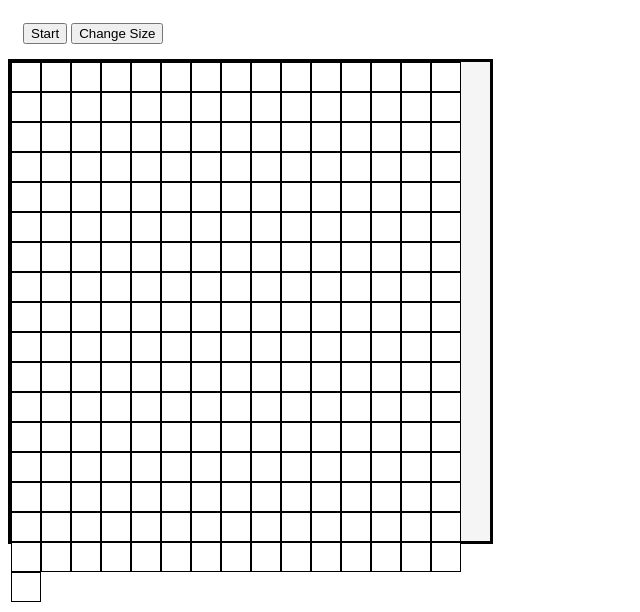
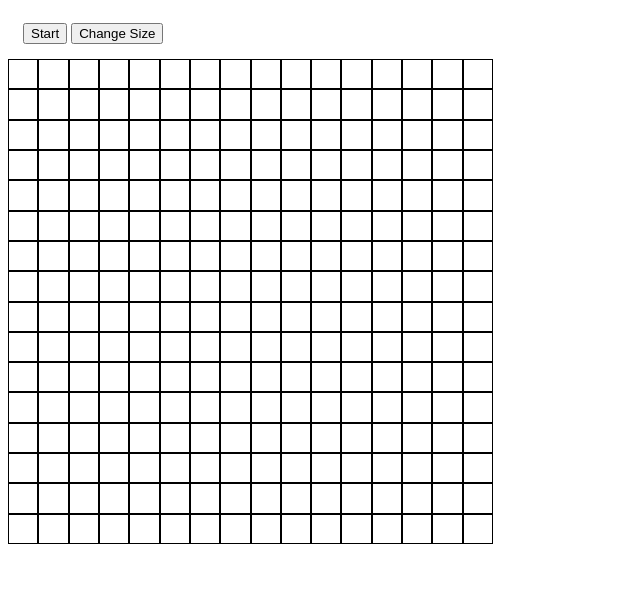
Before and after one commit to lloydeebill/etch-a-sketch, a plain HTML site: page index.html in a window 1280 px wide. Both pictures are taken after a click on the button "Start". Shown: the whole page, without its empty margins (0-640 px from the left). Drawn offline with Linux system fonts and the light colour scheme.

Commit message:
remove some styling that was ruining the behavior of my code

```diff
--- a/index.js
+++ b/index.js
@@ -8,7 +8,7 @@ const startButton = document.querySelector(".start-button");
 const changeButton = document.querySelector(".change-button");
 
 
-startButton.addEventListener("click", createGrid(16,16));
+startButton.addEventListener("click", () => createGrid(16));
 changeButton.addEventListener("click", () => {
 
   let userInput = prompt("Input size of grid from 1-100:");
@@ -27,19 +27,28 @@ changeButton.addEventListener("click", () => {
 
 function createGrid(gridWidth) {
 
-  let gridArea = gridWidth * gridWidth;
+  containerDiv.innerHTML = '';
+
+  const containerWidth = parseFloat(getComputedStyle(containerDiv).width); // Get container width
+
+  const cellSize = containerWidth / gridWidth;
+
+  let gridArea = gridWidth * gridWidth ;
 
   for ( let i = 0 ; i < gridArea; i++ ) {
 
-    const grid = document.createElement("div");
+    const cell = document.createElement("div");
 
-    grid.classList.add("grid");
+    cell.classList.add("cell");
 
-    containerDiv.appendChild(grid);
+    containerDiv.appendChild(cell);
 
-    grid.addEventListener('mouseenter', function(event) {
-      // This function will be triggered when the mouse enters the grid
-      grid.classList.add("hover-on");
+    cell.style.width = `${cellSize}px`;
+    cell.style.height = `${cellSize}px`;
+
+    cell.addEventListener('mouseenter', function(event) {
+      // This function will be triggered when the mouse enters the cell
+      cell.classList.add("hover-on");
     });
 
   }
--- a/styles.css
+++ b/styles.css
@@ -8,16 +8,14 @@
 .container {
   width: 485px;
   height: 485px;
-  border: 3px solid black;
-  background-color: whitesmoke;
   display: flex;
   flex-wrap: wrap;
-  padding: 0px;
-  box-sizing: border-box;
+  background-color: red;
+
 
 }
 
-.grid {
+.cell {
   box-sizing: border-box;
   border: 1px solid black;
   background-color: white;
```
